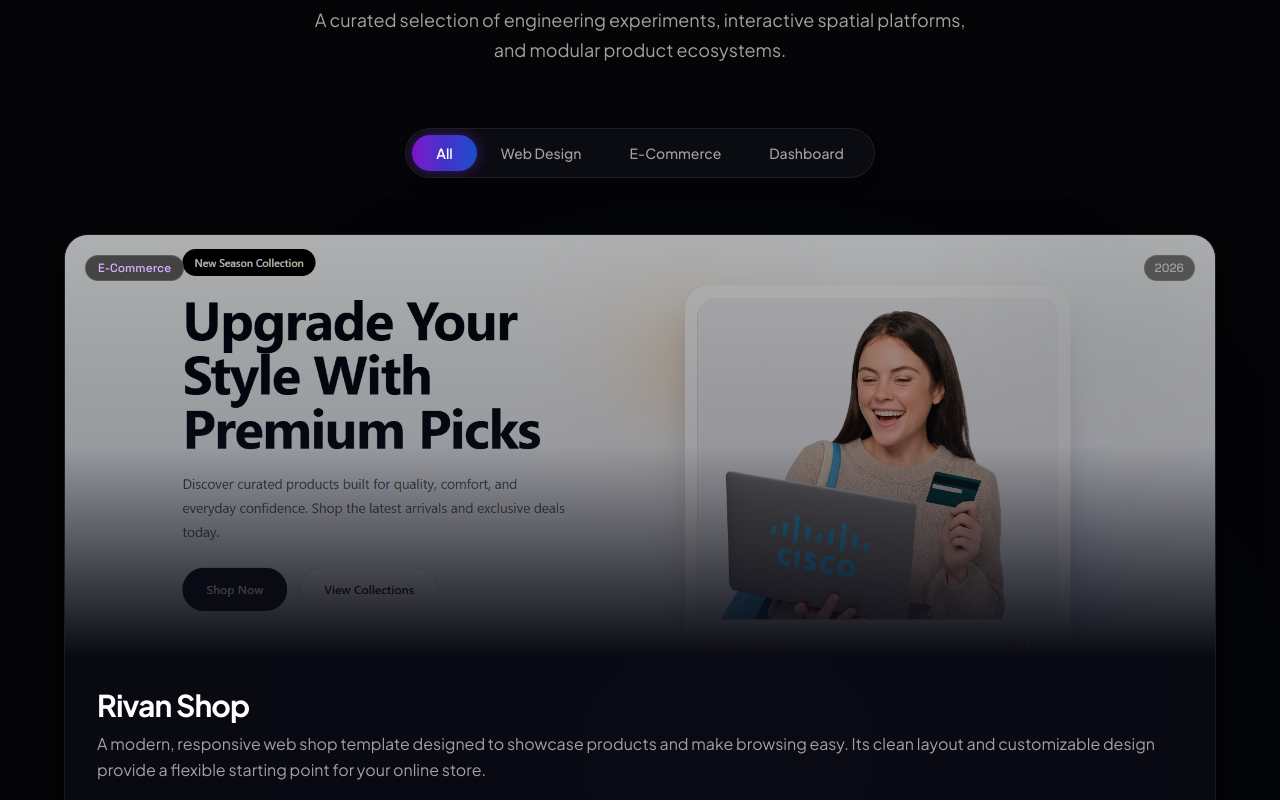
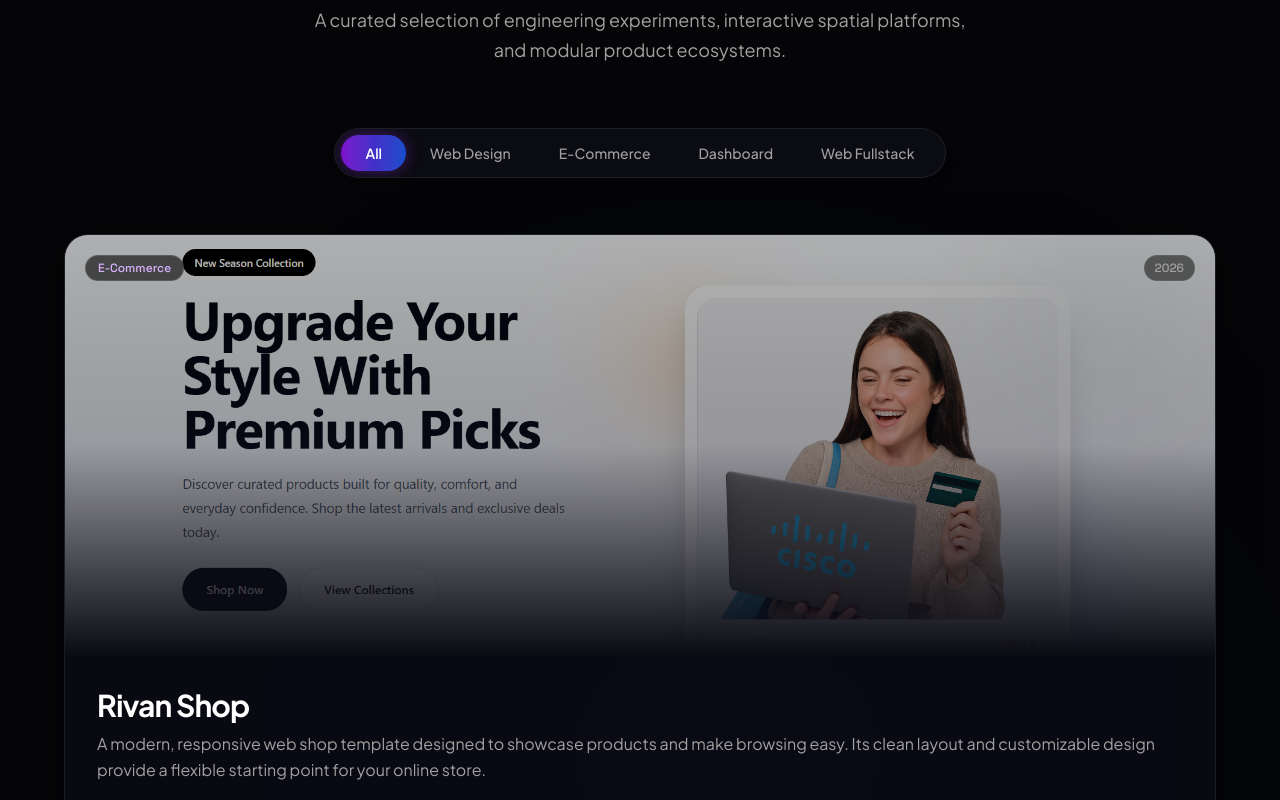
Before and after one commit to dayan11776/Personal-Portfolio, a React (Vite) app: page / in a window 1280 px wide. Shown: the part 3560-4360 px from the top of the page. Built offline with nearby package versions, Linux system fonts and the light colour scheme.

Commit message:
Add new project CRUD Firebase

```diff
--- a/src/data/portfolioData.ts
+++ b/src/data/portfolioData.ts
@@ -96,6 +96,7 @@ import Acer from "../assets/images/Acer.png";
 import Construction from "../assets/images/Construction.png";
 import Robot from "../assets/images/Robot.png";
 import SneakerShoes from "../assets/images/SneakerShoes.png";
+import CRUDFirebase from "../assets/images/CRUDFirebase.png";
 import { col } from "motion/react-client";
 
 export const HERO_IMAGES = {
@@ -107,6 +108,7 @@ export const HERO_IMAGES = {
   Construction: Construction,
   Robot: Robot,
   SneakerShoes: SneakerShoes,
+  CRUDFirebase: CRUDFirebase,
 };
 
 export const ABOUT_DATA = {
@@ -253,7 +255,13 @@ export const FEATURED_PROJECTS_SECTION_DATA = {
   heading: "Featured Personal Projects",
   subtitle:
     "A curated selection of engineering experiments, interactive spatial platforms, and modular product ecosystems.",
-  categories: ["All", "Web Design", "E-Commerce", "Dashboard"] as const,
+  categories: [
+    "All",
+    "Web Design",
+    "E-Commerce",
+    "Dashboard",
+    "Web Fullstack",
+  ] as const,
   projects: [
     {
       id: "rivan-shop",
@@ -381,6 +389,27 @@ export const FEATURED_PROJECTS_SECTION_DATA = {
       github: "https://github.com/dayan11776/3D-Character-Studio",
       // colSpan: 1, // This project spans 1 column in the grid
     },
+    {
+      id: "CRUD Contact",
+      title: "CRUD Contact",
+      subtitle: "Manage your contacts with ease",
+      category: "Web Fullstack" as const,
+      year: "2026",
+      description:
+        "A CRUD Contact Register lets you add, view, update, and delete contact information in one organized place.",
+      image: CRUDFirebase,
+      tags: [
+        "Vite React",
+        "Typescript",
+        "Google Flow AI",
+        "ChatGPT Codex",
+        "Firebase",
+      ],
+      featured: false,
+      link: "https://crud-firebase-beta-one.vercel.app/",
+      github: "https://github.com/dayan11776/CRUDFirebase",
+      // colSpan: 1, // This project spans 1 column in the grid
+    },
   ],
 };
 
```
Also changed, not shown: src/assets/images/CRUDFirebase.png (added).
